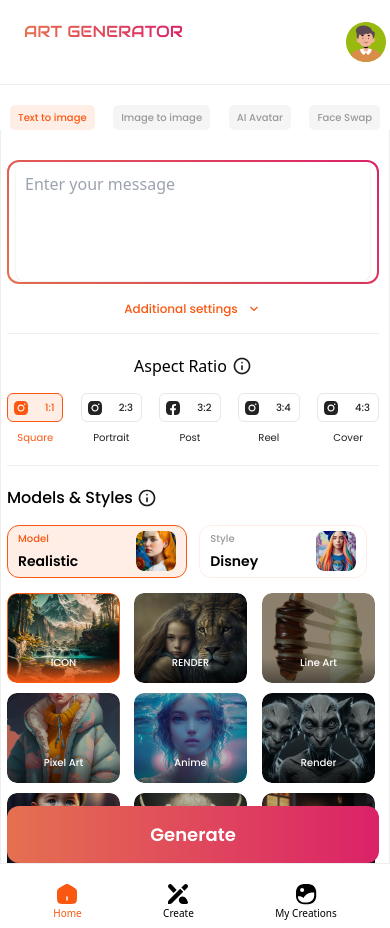
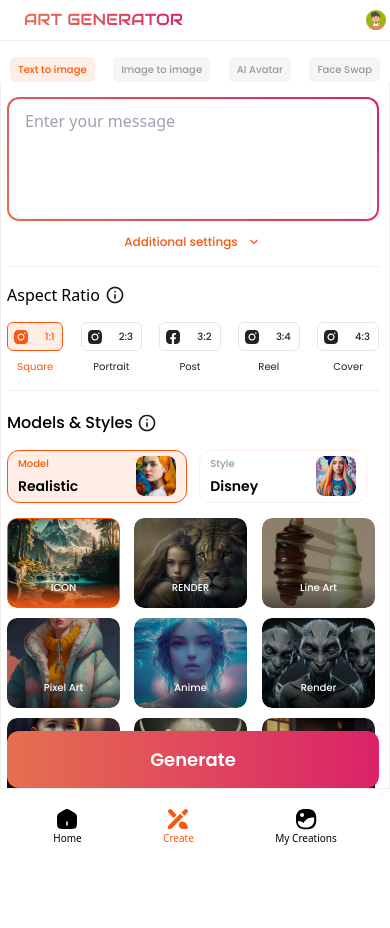
Before and after one commit to aqibzaib/Frontend-Developer-Task-Funsol, a React (Create React App) app: page /text-to-image in a window 390 px wide. After the commit the page ends 853 px from the top, so only its background shows below. Built offline with nearby package versions, Linux system fonts and the light colour scheme.

Commit message:
set navbar in responsivness and ohter small issues

```diff
--- a/src/App.css
+++ b/src/App.css
@@ -131,6 +131,8 @@
 @media (min-width: 450px) and (max-width: 767px) {
   .modal {
     width: 100%;
-
+  }
+  .footer {
+    min-width: 100%;
   }
 }
--- a/src/assets/icons/index.js
+++ b/src/assets/icons/index.js
@@ -69,11 +69,11 @@ export const ArrowDownIcon = ({ height, width, color }) => {
     </svg>
   );
 };
-export const ProfileIcon = () => {
+export const ProfileIcon = ({width,height}) => {
   return (
     <svg
-      width="40"
-      height="40"
+      width={ width || "40"}
+      height={height || "40"}
       viewBox="0 0 40 40"
       fill="none"
       xmlns="http://www.w3.org/2000/svg"
--- a/src/components/creations/AspectRatio.js
+++ b/src/components/creations/AspectRatio.js
@@ -68,7 +68,7 @@ const AspectRatio = () => {
           </div>
         ))}
       </div>
-      <div className="w-full h-[1px] bg-[#EEEEEE] my-[20px]"></div>
+      <div className="w-full h-[1px] bg-[#EEEEEE] my-[16px] md:my-[20px]"></div>
     </section>
   );
 };
--- a/src/components/creations/Header.js
+++ b/src/components/creations/Header.js
@@ -14,7 +14,7 @@ const Header = () => {
   return (
     <>
       <section className="max-w-full mx-auto pl-6 pr-[4px] lg:px-6">
-        <div className="flex justify-between py-[22px]">
+        <div className="flex justify-between items-center md:items-start py-[10px] md:py-[22px]">
           <div className="flex flex-row gap-[50px]">
             <Link
               to="/"
@@ -41,12 +41,12 @@ const Header = () => {
             </div>
           </div>
 
-          <ProfileIcon />
+          <ProfileIcon width="20px" height="20px"/>
         </div>
       </section>
       <div className="bg-[#EEEEEE] h-[1px] w-full"></div>
       <div className="block lg:hidden">
-        <div className="flex justify-between pl-[10px] pr-[10px] lg:pl-6 gap-[6px] mt-[20px]">
+        <div className="flex justify-between pl-[10px] pr-[10px] lg:pl-6 gap-[6px] mt-[16px] md:mt-[20px]">
           {NavLinks.map((buttonName) => (
             <button
               key={buttonName}
--- a/src/components/creations/RightSideBar.js
+++ b/src/components/creations/RightSideBar.js
@@ -2,12 +2,12 @@ import React from "react";
 import AspectRatio from "./AspectRatio";
 import { ModelAndStyle } from "./ModelAndStyle";
 import infoPng from "../../assets/images/info.png";
-import ArrowDown from '../../assets/images/arrow_down.png'
+import ArrowDown from "../../assets/images/arrow_down.png";
 const RightSideBar = () => {
   return (
-    <section className="w-full  md:max-w-[400px] pl-[6px] pr-[10px] lg:p-6 border-[1px] border-[#EEEEEE] border-t-[0px] pt-[30px]">
+    <section className="w-full  md:max-w-[400px] pl-[6px] pr-[10px] lg:p-6 border-[1px] border-[#EEEEEE] border-t-[0px] pt-[15px] md:pt-[30px]">
       <form>
-        <div className="mb-4">
+        <div className="mb-3 md:mb-4">
           <div class="input-border-text">
             <div class="content-text">
               <textarea
@@ -26,14 +26,10 @@ const RightSideBar = () => {
         <p className="text-[12px] leading-[18px] font-[500] text-[#FA5711]  ">
           Additional settings
         </p>
-        <img
-          src={ArrowDown}
-          alt="img"
-          className="w-[16px] h-[16px]"
-        />
+        <img src={ArrowDown} alt="img" className="w-[16px] h-[16px]" />
       </div>
-      <div className="h-[1px] w-full font-poppins text-[#222222] bg-[#EEEEEE] mt-[15px] mb-[20px]"></div>
-      <div className="flex justify-center gap-[5px]">
+      <div className="h-[1px] w-full font-poppins text-[#222222] bg-[#EEEEEE] mt-[15px] mb-[16px] md:mb-[20px]"></div>
+      <div className="flex justify-start md:justify-center gap-[5px]">
         <p className="text-[16px] font-[500]">Aspect Ratio</p>
         <img
           src={infoPng}
--- a/src/components/footer/Footer.js
+++ b/src/components/footer/Footer.js
@@ -2,17 +2,17 @@ import React, { useState } from "react";
 import { CartIcon, CreationIcon, HomeIcon } from "../../assets/icons";
 import { Link } from "react-router-dom";
 
-const Footer = () => {
-  const [activeTab, setActiveTab] = useState("home");
+const Footer = ({creationPage}) => {
+  const [activeTab, setActiveTab] = useState(`${creationPage ?"create":"home"}`);
 
   const handleTabClick = (tab) => {
     setActiveTab(tab);
   };
 
   return (
-    <div className="max-w-[365px] mx-auto shadow-[#00000014] mt-[14px]">
-      {/* <div className="w-full h-[1px] bg-[#00000014] mt-[17px]"></div> */}
-      <div className="flex justify-around pb-[7px] pt-[4px]">
+    <div className="footer max-w-[365px] mx-auto shadow-[#00000014] mt-[14px]">
+
+      <div className=" flex justify-around pb-[7px] pt-[4px]">
         <Link
           to="/"
           className={`group cursor-pointer flex flex-col items-center ${
--- a/src/components/home/Hero.js
+++ b/src/components/home/Hero.js
@@ -4,7 +4,7 @@ import SearchField from "./SearchField";
 const Main = () => {
   return (
     <section className="max-w-[925px] mx-auto">
-      <div className="px-6">
+      <div className=" px-6">
         <h2 className="text-[20px] font-[600] md:text-[50px] text-center font-poppins text-[#222222]">
           AI Art Generator
         </h2>
--- a/src/components/home/Navbar.js
+++ b/src/components/home/Navbar.js
@@ -1,11 +1,10 @@
 import React from "react";
 import { Link } from "react-router-dom";
-import { ArrowDownIcon } from "../../assets/icons";
-import manIcon from "../../assets/images/Man.png";
+import { ArrowDownIcon, ProfileIcon } from "../../assets/icons";
 const Navbar = () => {
   return (
-    <section className="max-w-[1440px] mx-auto">
-      <div className="flex justify-between py-[22px] lg:py-[22px] px-6 lg:px-[120px] ">
+    <section className="max-w-[1440px] mx-auto  mb-[20px] md:mb-[0px]">
+      <div className="flex justify-between items-center md:items-start py-[2.3px] md:py-[22px] lg:py-[22px] px-6 lg:px-[120px] ">
         <div className="flex flex-row  md:gap-[50px] lg:gap-[50px] ">
           <p className="logo font-audiowide font-[400] text-[16px] md:text-[28px] leading-[35.7px] bg-clip-text text-transparent bg-gradient-to-r from-[#E57050] to-[#DB2268] cursor-pointer">
             ART GENERATOR
@@ -36,11 +35,9 @@ const Navbar = () => {
         <button className=" font-poppins hidden md:block text-[16px] font-[500] text-[#FFFFFF] leading-[27px] px-[29px] pt-[11px] pb-[11px] bg-gradient-to-r from-[#E57050] to-[#DB2268]  rounded-[12px] cursor-pointer  navbar-buttons">
           Sign In
         </button>
-        <img
-          src={manIcon}
-          alt="Avatar"
-          className="block md:hidden w-[20px] h-[20px] mt-[8px]"
-        />
+        <div className="block md:hidden">
+          <ProfileIcon width="20px" height="20px" />
+        </div>
       </div>
     </section>
   );
--- a/src/page/CreationsPage.js
+++ b/src/page/CreationsPage.js
@@ -15,7 +15,7 @@ const CreationsPage = () => {
         <RightSideBar />
       </div>
       <div className="block md:hidden">
-        <Footer />
+        <Footer creationPage={true} />
       </div>
     </div>
   );
```
